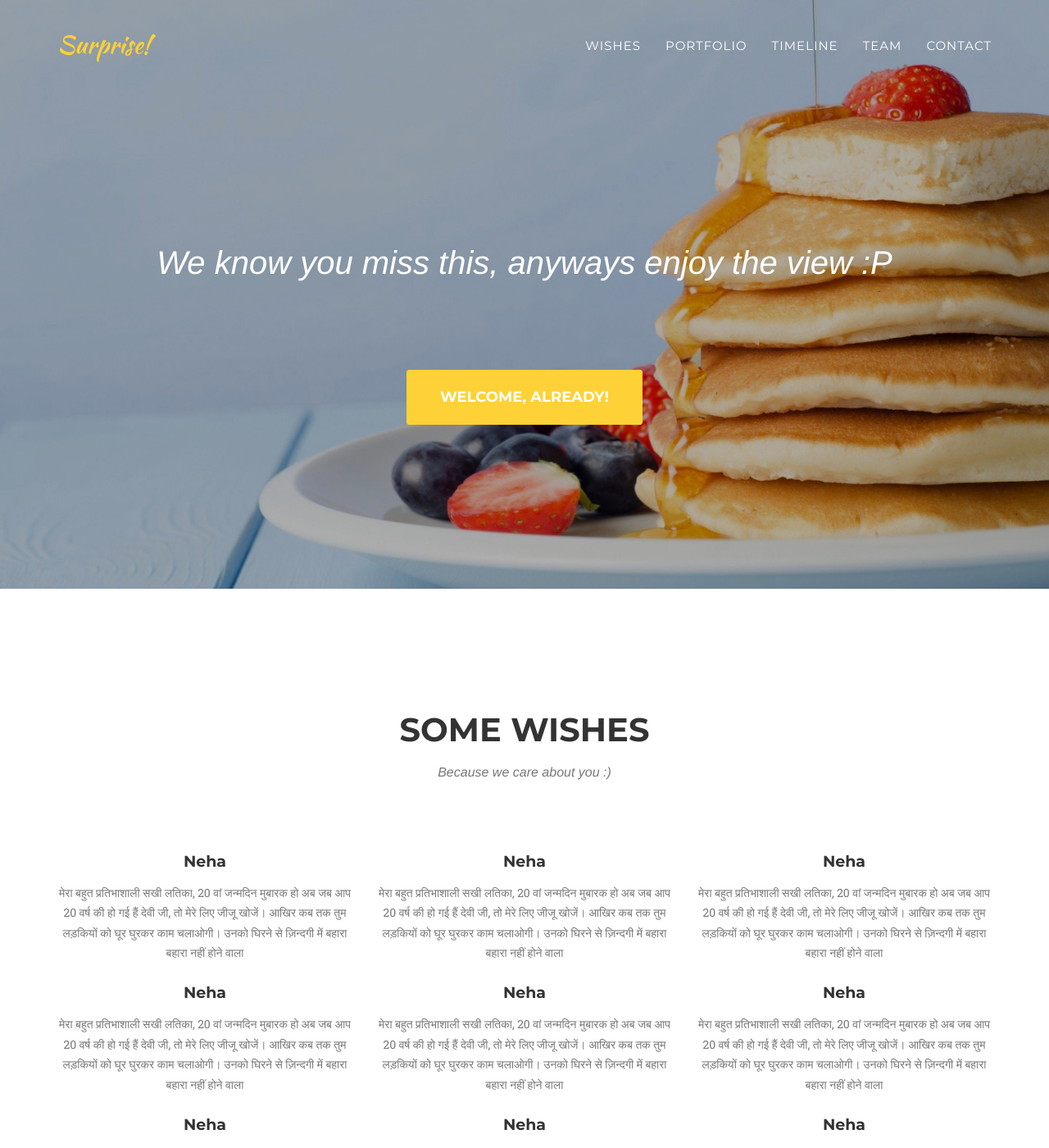
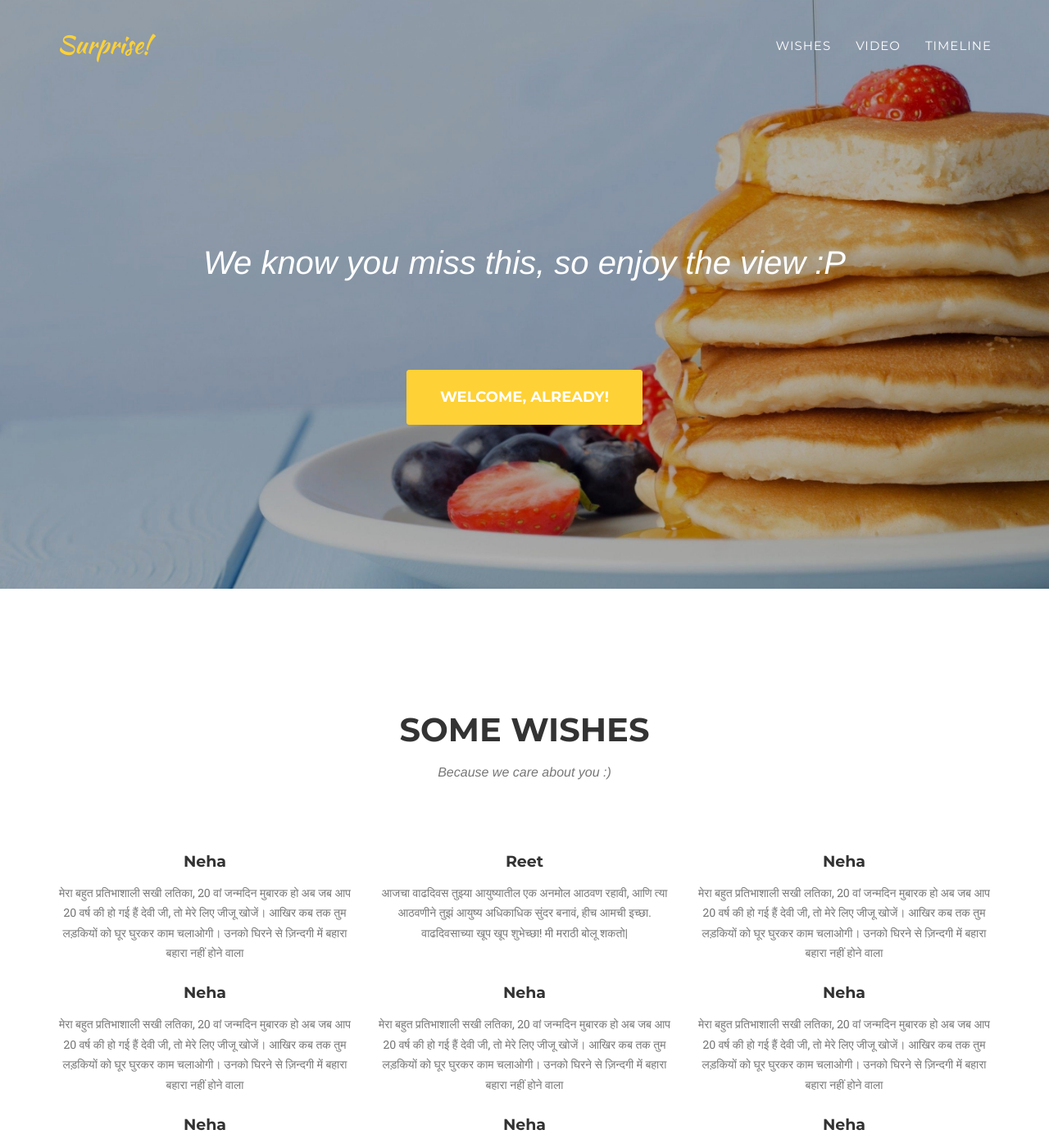
Before and after one commit to latikaturns20/latikaturns20.github.io, a Jekyll site: the page built from index.html, in a window 1280 px wide and 1400 px high. Shown: the whole window at 82% size. Built offline with Jekyll 4.4.1, drawn with Linux system fonts in a browser that asks for light colours; some web fonts are replaced.

Commit message:
something

```diff
--- a/_includes/header.html
+++ b/_includes/header.html
@@ -22,16 +22,10 @@
                         <a class="page-scroll" href="#services">Wishes</a>
                     </li>
                     <li>
-                        <a class="page-scroll" href="#portfolio">Portfolio</a>
+                        <a class="page-scroll" href="#portfolio">Video</a>
                     </li>
                     <li>
                         <a class="page-scroll" href="#about">Timeline</a>
-                    </li>
-                    <li>
-                        <a class="page-scroll" href="#team">Team</a>
-                    </li>
-                    <li>
-                        <a class="page-scroll" href="#contact">Contact</a>
                     </li>
                 </ul>
             </div>
@@ -44,7 +38,7 @@
     <header>
         <div class="container">
             <div class="intro-text">
-                <div class="intro-lead-in">We know you miss this, anyways enjoy the view :P</div>
+                <div class="intro-lead-in">We know you miss this, so enjoy the view :P</div>
                 <!-- <div class="intro-heading"> More stuff along the way </div> -->
                 <br><br><br><br>
                 <a href="#services" class="page-scroll btn btn-xl">Welcome, Already!</a>
--- a/_includes/services.html
+++ b/_includes/services.html
@@ -14,9 +14,8 @@
 अब जब आप 20 वर्ष की हो गई हैं देवी जी, तो मेरे लिए जीजू खोजें। आखिर कब तक तुम लड़कियों को घूर घुरकर काम चलाओगी। उनको घिरने से ज़िन्दगी में बहारा बहारा नहीं होने वाला</p>
                 </div>
                 <div class="col-md-4">
-                    <h4 class="service-heading">Neha</h4>
-                    <p class="text-muted">मेरा बहुत प्रतिभाशाली सखी लतिका, 20 वां जन्मदिन मुबारक हो
-अब जब आप 20 वर्ष की हो गई हैं देवी जी, तो मेरे लिए जीजू खोजें। आखिर कब तक तुम लड़कियों को घूर घुरकर काम चलाओगी। उनको घिरने से ज़िन्दगी में बहारा बहारा नहीं होने वाला</p>
+                    <h4 class="service-heading">Reet</h4>
+                    <p class="text-muted">आजचा वाढदिवस तुझ्या आयुष्यातील एक अनमोल आठवण रहावी, आणि त्या आठवणीने तुझं आयुष्य अधिकाधिक सुंदर बनावं, हीच आमची इच्छा. वाढदिवसाच्या खूप खूप शुभेच्छा! मी मराठी बोलू शकतो|</p>
                 </div>
                 <div class="col-md-4">
                     <h4 class="service-heading">Neha</h4>
```
Also changed, not shown: 8 other files.
